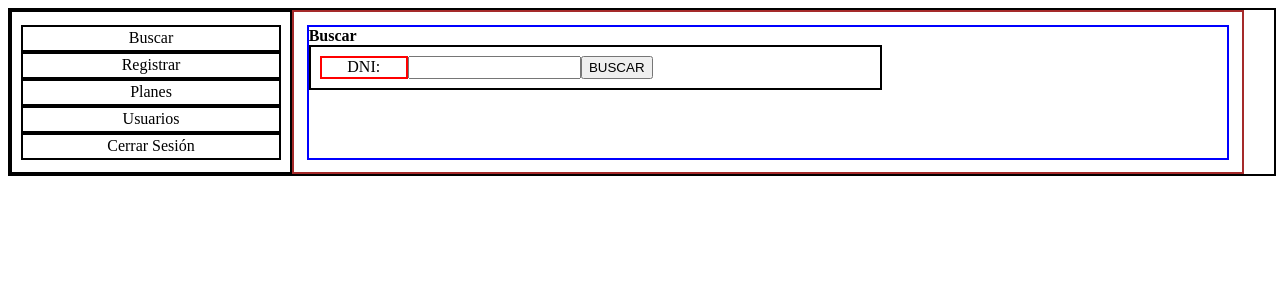
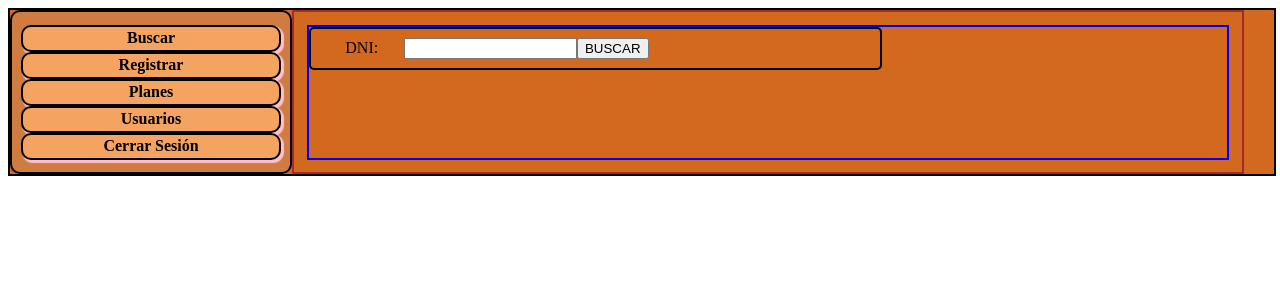
Before and after one commit to FeliBerrutti/velCRM, a Vue app: page /search in a window 1280 px wide. Shown: the top 300 px of the page. Built offline with nearby package versions, Linux system fonts and the light colour scheme.

Commit message:
update verticalOptions, app
vertical options background color, buttons color.
ápp background-color

```diff
--- a/src/App.vue
+++ b/src/App.vue
@@ -14,6 +14,7 @@
         display: flex;
         flex-direction: row;
         border: 2px solid black;
+        background-color: chocolate;
     }
 
     #rVC{
--- a/src/components/VerticalOptions.vue
+++ b/src/components/VerticalOptions.vue
@@ -4,7 +4,7 @@
         v-for="(x, index) in optionsList"
         :key="index" @click="handleOptionClick(index)">
             <div class="verticalOptionText">
-                {{ x }}
+                <b>{{ x }}</b>
             </div>
         </div>
     </div>
@@ -13,21 +13,26 @@
 <style scoped>
     #verticalOptionsContainer{
         border: 2px solid black;
+        border-radius: 10px;
         width: 20%;
         padding: 1%;
         display: flex;
         flex-direction: column;
         align-items: center;
+        background: rgba(200,200,200,0.2);
     }
 
     .verticalOption{
         border: 2px solid black;
+        border-radius: 10px;
         width: 99%;
         padding: 1%;
         display: flex;
         flex-direction: column;
         align-items: center;
         justify-content: center;
+        background-color: sandybrown;
+        box-shadow: 2px 2px 1px 1px pink;
     }
 
     @media(max-width: 820px){
--- a/src/views/Search.vue
+++ b/src/views/Search.vue
@@ -1,9 +1,9 @@
 <template>
     <div id="searchViewContainer">
-        <div id="searchViewTitle">
-            <b>Buscar</b>
-        </div>
         <div id="searchContainer">
+            <!-- <div id="searchViewTitle">
+                <b>Buscar</b>
+            </div> -->
             <div id="searchContainerLabel">
                 DNI:
             </div>
@@ -77,6 +77,7 @@
 
     #searchContainer{
         border: 2px solid black;
+        border-radius: 5px;
         width: 60%;
         padding: 1%;
         display: flex;
@@ -84,7 +85,6 @@
     }
 
     #searchContainerLabel{
-        border: 2px solid red;
         width: 15%;
         padding: 0.1%;
         display: flex;
@@ -220,6 +220,8 @@
             max-height: 20px;
             min-width: 250px;
             max-width: 250px;
+            margin-top: 2%;
+            margin-left: 2%;
         }
 
         #searchContainerLabel{
```
